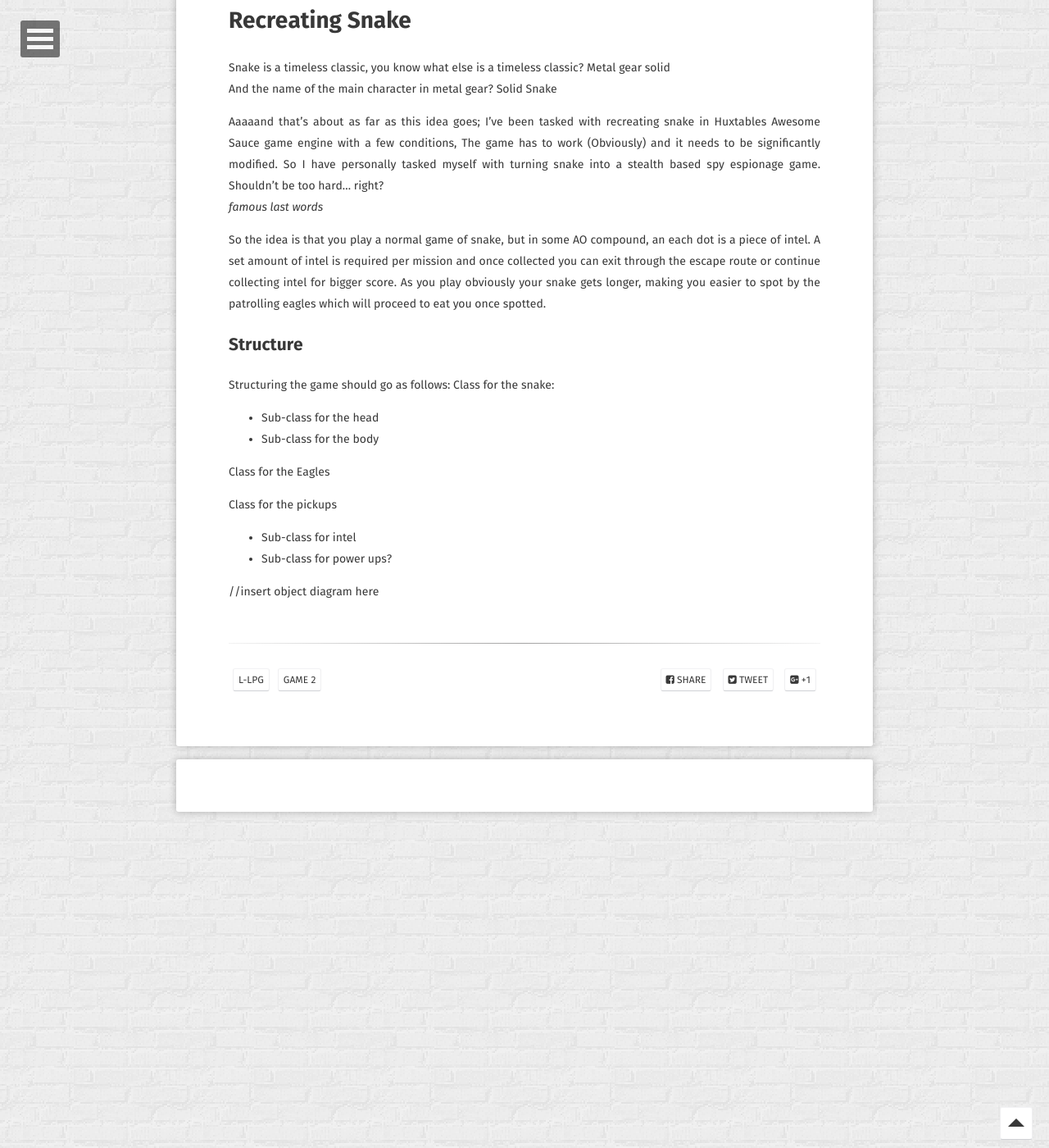
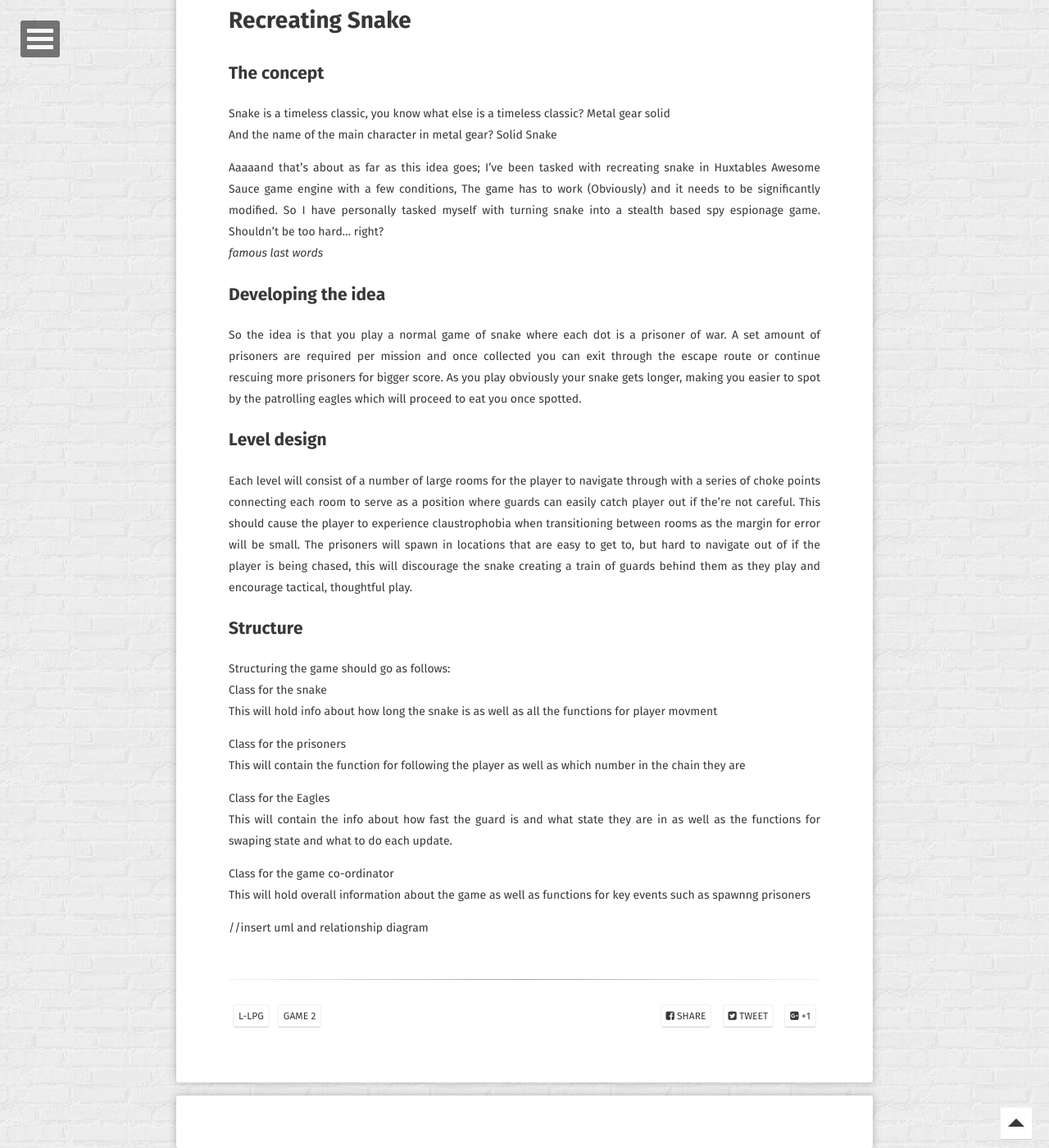
Before and after one commit to JohnnersUK/OLD.JohnnersUK.github.io, a Jekyll site: the page built from _posts/2017-10-05-Snaaaaaake!.md, in a window 1280 px wide and 1400 px high, scrolled down 619 px. Shown: the whole window at 82% size. Built offline with Jekyll 4.4.1, drawn with Linux system fonts in a browser that asks for light colours; some web fonts are replaced; comment, search, counter and statistics services are not loaded; some of the changed text lies outside the part shown.

Commit message:
edited post

```diff
--- a/_posts/2017-10-05-Snaaaaaake!.md
+++ b/_posts/2017-10-05-Snaaaaaake!.md
@@ -11,27 +11,40 @@ comments: true
 ---
 
 # Recreating Snake
+## The concept
 Snake is a timeless classic, you know what else is a timeless classic? Metal gear solid
 <br>And the name of the main character in metal gear? Solid Snake
 
 Aaaaand that's about as far as this idea goes; I've been tasked with recreating snake in Huxtables Awesome Sauce game engine
 with a few conditions, The game has to work (Obviously) and it needs to be significantly modified. So I have personally tasked myself with turning snake into a stealth based spy espionage game. Shouldn't be too hard... right? <br>_famous last words_
 
-So the idea is that you play a normal game of snake, but in some AO compound, an each dot is a piece of intel.
-A set amount of intel is required per mission and once collected you can exit through the escape route or continue
-collecting intel for bigger score. As you play obviously your snake gets longer, making you easier to spot by the
+## Developing the idea
+So the idea is that you play a normal game of snake where each dot is a prisoner of war.
+A set amount of prisoners are required per mission and once collected you can exit through the escape route or continue
+rescuing more prisoners for bigger score. As you play obviously your snake gets longer, making you easier to spot by the
 patrolling eagles which will proceed to eat you once spotted.
 
+## Level design
+Each level will consist of a number of large rooms for the player to navigate through with a series of choke points connecting each room
+to serve as a position where guards can easily catch player out if the're not careful. This should cause the player to experience claustrophobia
+when transitioning between rooms as the margin for error will be small. The prisoners will spawn in locations that are easy to get to,
+but hard to navigate out of if the player is being chased, this will discourage the snake creating a train of guards behind them as they play and encourage tactical, thoughtful play.
+
 ## Structure
-Structuring the game should go as follows:
-Class for the snake:
-- Sub-class for the head
-- Sub-class for the body
+Structuring the game should go as follows:<br>
+Class for the snake<br>
+This will hold info about how long the snake is
+as well as all the functions for player movment
 
-Class for the Eagles
+Class for the prisoners<br>
+This will contain the function for following the player
+as well as which number in the chain they are
 
-Class for the pickups
-- Sub-class for intel
-- Sub-class for power ups?
+Class for the Eagles<br>
+This will contain the info about how fast the guard is and what state they are in
+as well as the functions for swaping state and what to do each update.
 
-//insert object diagram here
+Class for the game co-ordinator<br>
+This will hold overall information about the game as well as functions for key events such as spawnng prisoners
+
+//insert uml and relationship diagram
```
